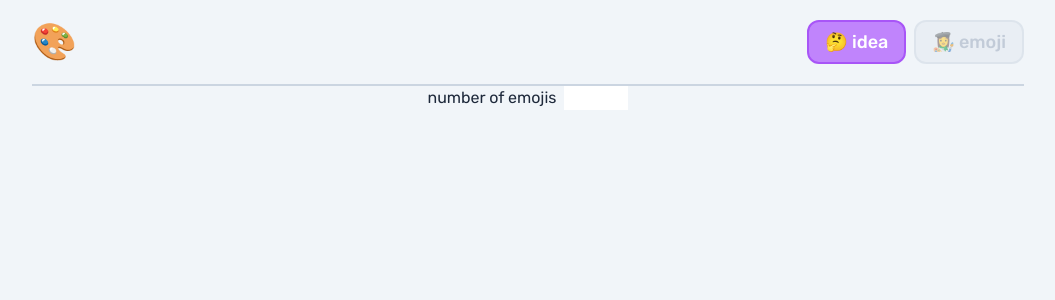
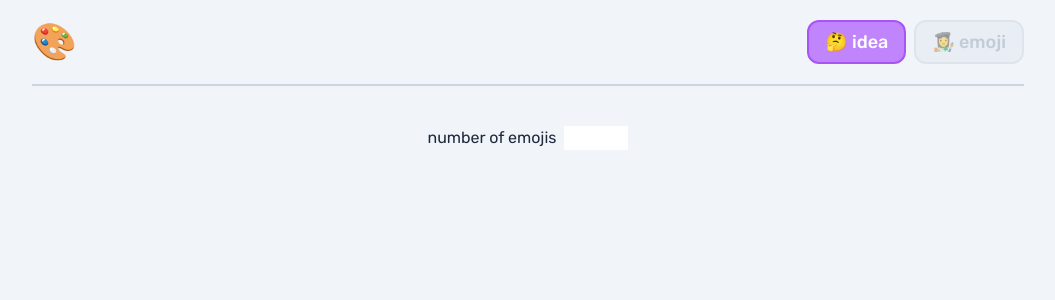
Before and after one commit to gukodev/drawing-idea-generator, a Next.js app: page / in a window 1280 px wide. Shown: the top 300 px of the page, without its empty margins (112-1167 px from the left). Built offline with nearby package versions, Linux system fonts and the light colour scheme.

Commit message:
add padding

```diff
--- a/src/app/page.tsx
+++ b/src/app/page.tsx
@@ -9,7 +9,7 @@ export default function Home() {
             <AudioContextProvider>
                 <div className='w-full max-w-screen-lg px-4 mx-auto'>
                     <NavBar />
-                    <main>
+                    <main className='py-10'>
                         <EmojiGenerator />
                     </main>
                 </div>
```
